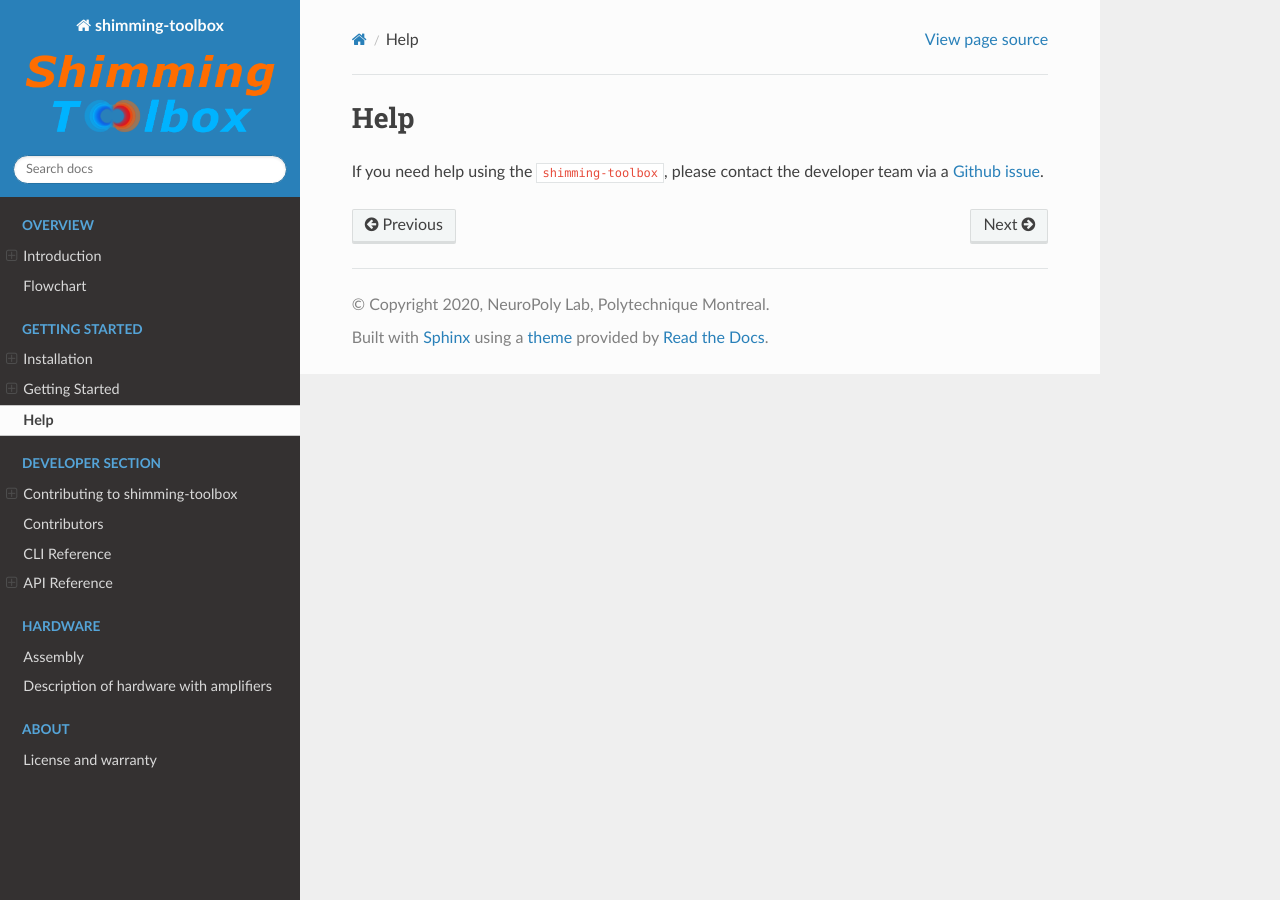
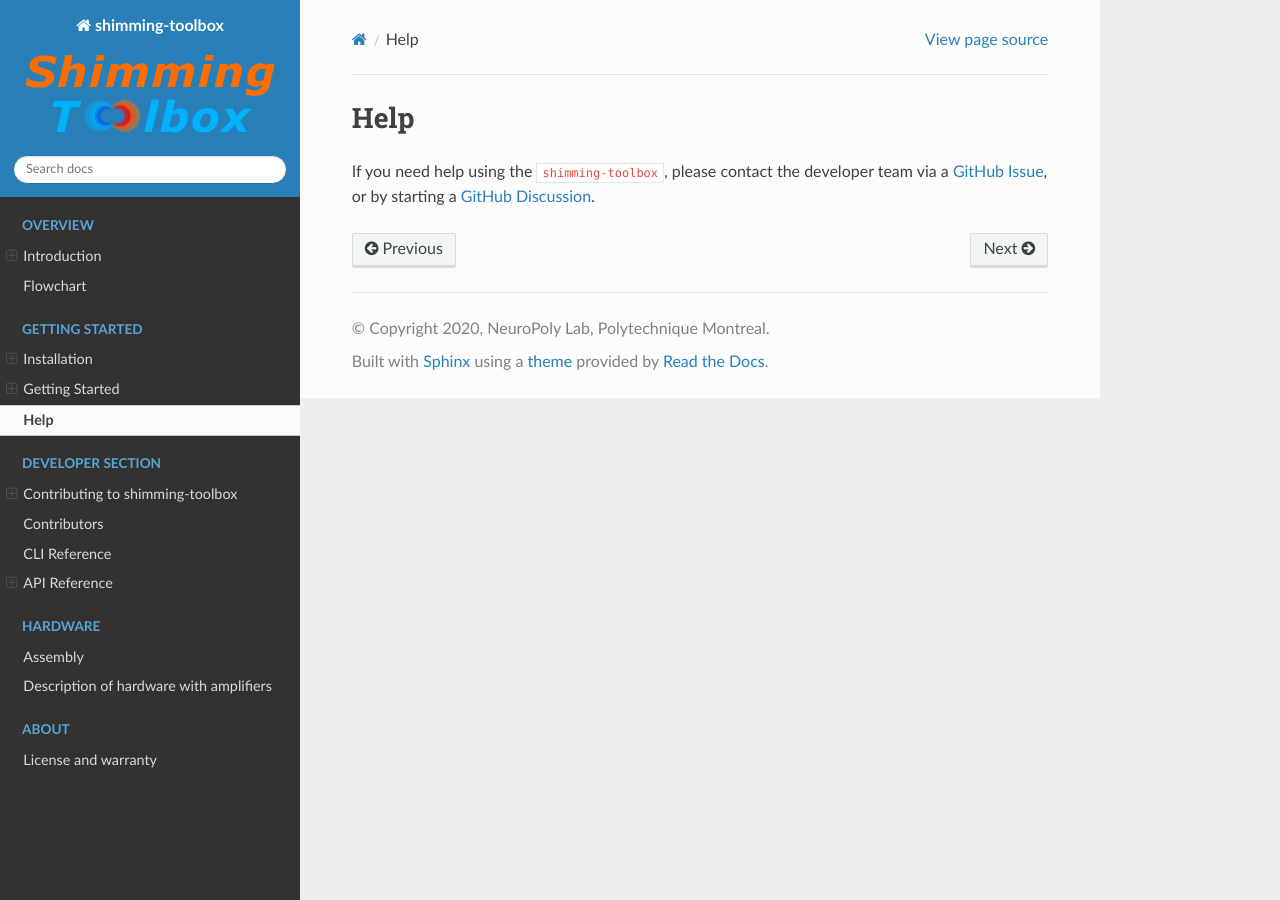
Before and after one commit to shimming-toolbox/shimming-toolbox, a Sphinx documentation site: the page built from docs/source/getting_started/help.rst, in a window 1280 px wide. Built offline with Sphinx 7.4.7 and the Read the Docs theme 2.0.0, drawn with Linux system fonts in a browser that asks for light colours.

Commit message:
update help section

```diff
--- a/docs/source/getting_started/help.rst
+++ b/docs/source/getting_started/help.rst
@@ -2,5 +2,6 @@ Help
 ====
 
 If you need help using the ``shimming-toolbox``, please contact the
-developer team via a `Github
-issue <https://github.com/shimming-toolbox/shimming-toolbox/issues>`__.
+developer team via a `GitHub
+Issue <https://github.com/shimming-toolbox/shimming-toolbox/issues>`__, or by starting a
+`GitHub Discussion <https://github.com/shimming-toolbox/shimming-toolbox/discussions>`__.
```
